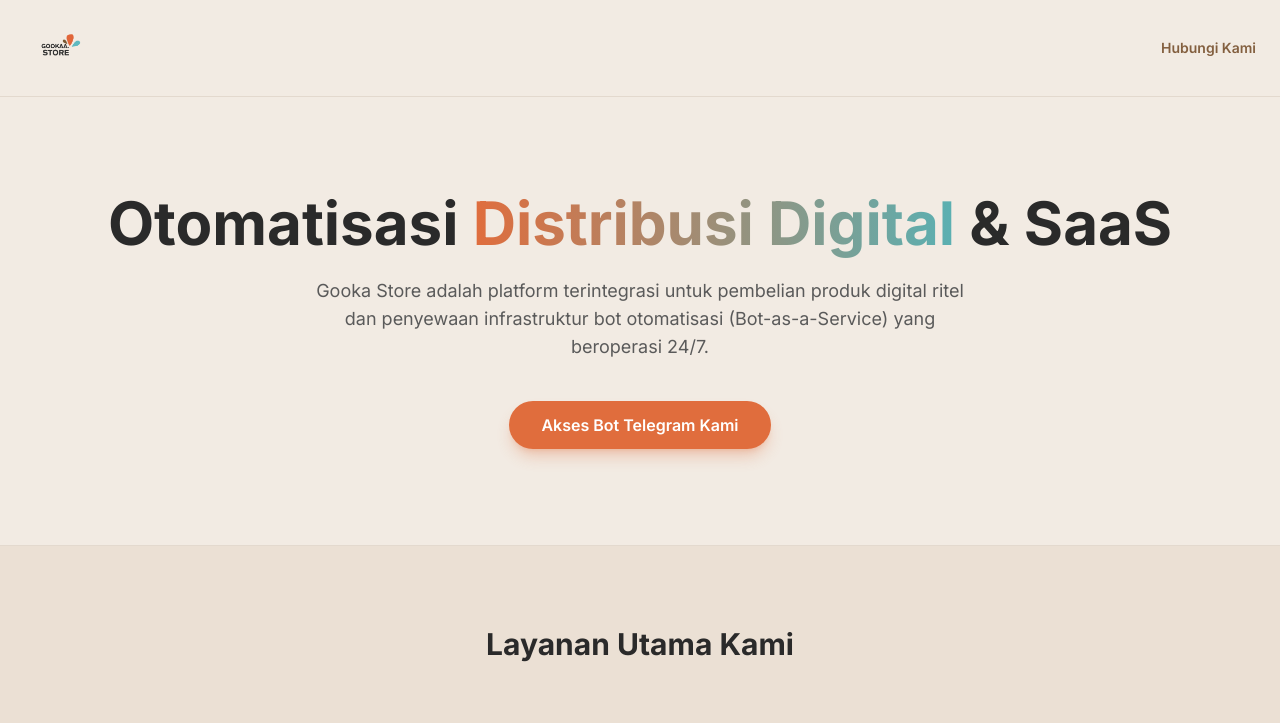
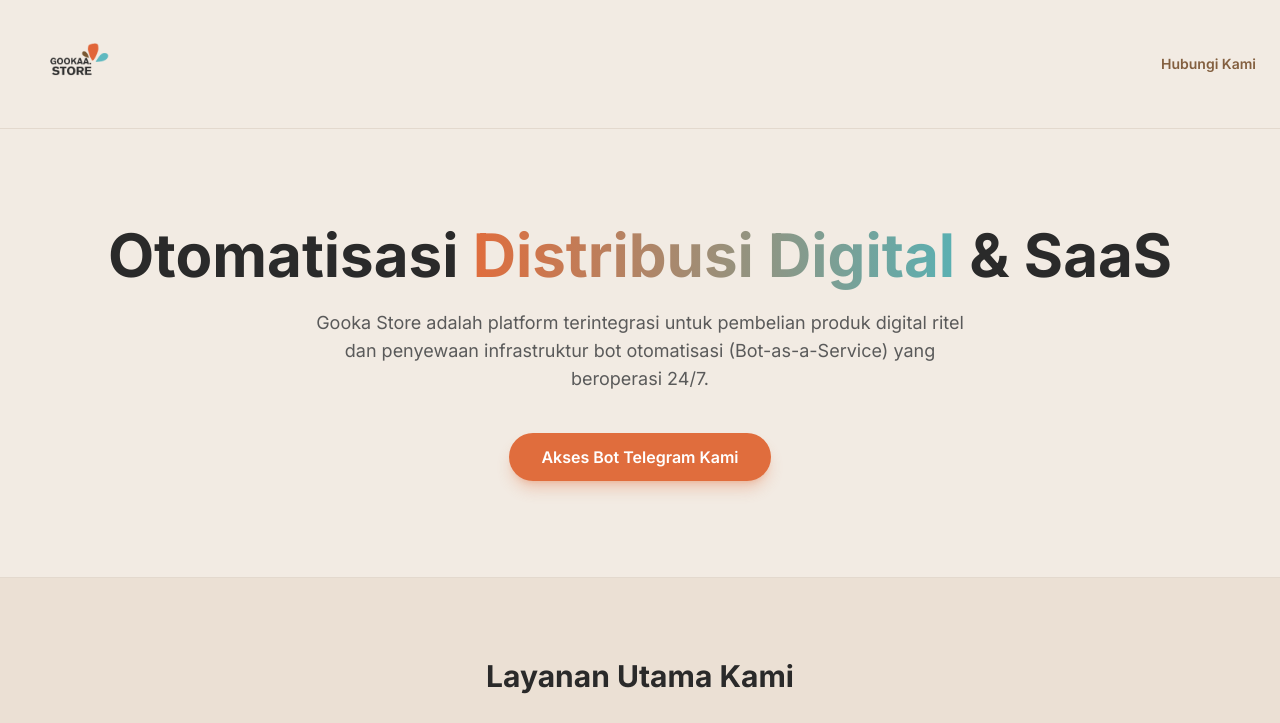
Before and after one commit to hugogustaaf/gookastore, a plain HTML site: page index.html in a window 1280 px wide. Shown: the top 723 px of the page. Drawn offline with nearby package versions, Linux system fonts and the light colour scheme.

Commit message:
Perbesar ukuran logo

```diff
--- a/index.html
+++ b/index.html
@@ -13,7 +13,7 @@
 <body class="bg-[#F2EBE3] text-[#2A2A2A] antialiased">
 
     <nav class="container mx-auto px-6 py-4 flex justify-between items-center border-b border-[#E3D9CE]">
-        <img src="./logo.png" alt="Gooka Store Logo" class="h-16 md:h-16 object-contain">
+        <img src="./logo.png" alt="Gooka Store Logo" class="h-16 md:h-24 object-contain">
 
         <a href="mailto:hugogustaaf1708@gmail.com" class="text-sm font-semibold text-[#835F3F] hover:text-[#E06D3D] transition">Hubungi Kami</a>
     </nav>
```
